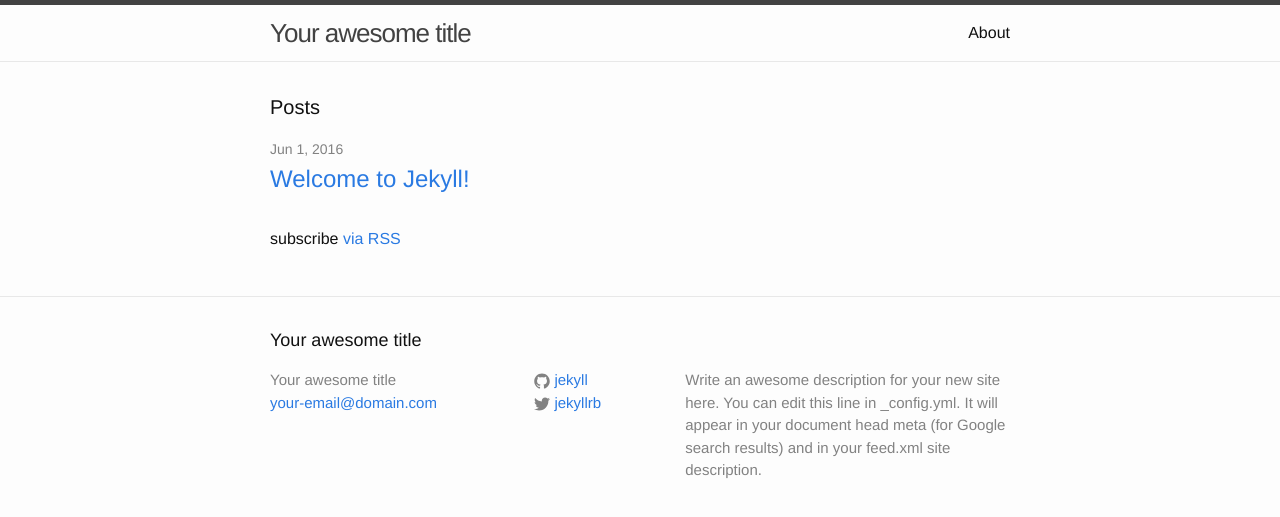
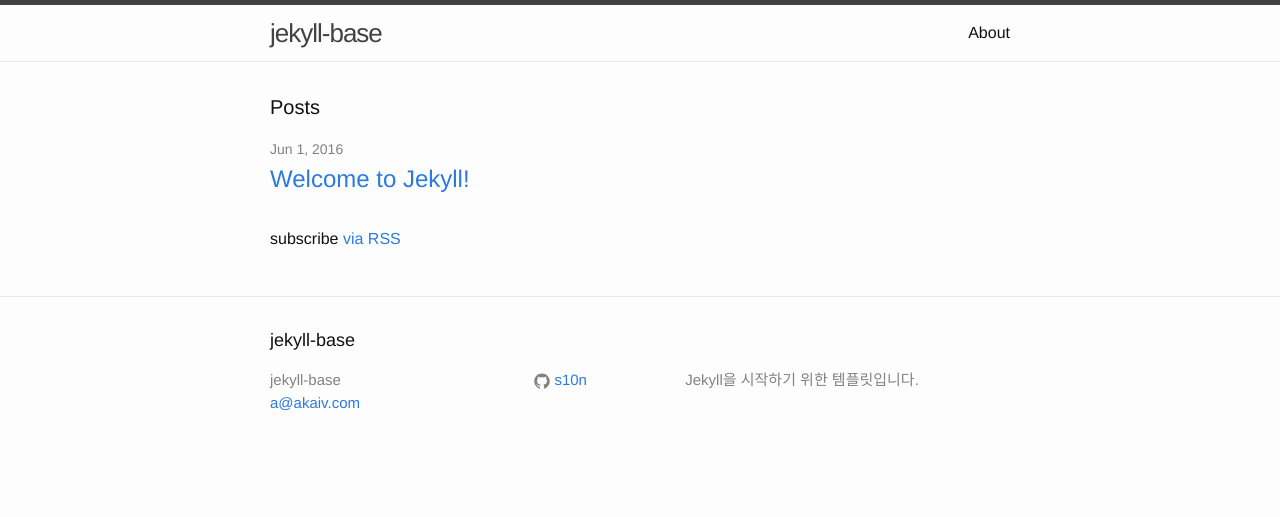
Before and after one commit to s10n/study, a Jekyll site: the page built from index.html, in a window 1280 px wide. Shown: the top 517 px of the page. Built offline with Jekyll 4.4.1, drawn with Linux system fonts in a browser that asks for light colours.

Commit message:
프로젝트: 기본 설정, 패키지 관리, 빌드 자동화 준비

```diff
--- a/_config.yml
+++ b/_config.yml
@@ -1,21 +1,29 @@
-# Welcome to Jekyll!
-#
-# This config file is meant for settings that affect your whole blog, values
-# which you are expected to set up once and rarely need to edit after that.
-# For technical reasons, this file is *NOT* reloaded automatically when you use
-# 'jekyll serve'. If you change this file, please restart the server process.
+# Project
+title: jekyll-base
+description: Jekyll을 시작하기 위한 템플릿입니다.
 
-# Site settings
-title: Your awesome title
-email: your-email@domain.com
-description: > # this means to ignore newlines until "baseurl:"
-  Write an awesome description for your new site here. You can edit this
-  line in _config.yml. It will appear in your document head meta (for
-  Google search results) and in your feed.xml site description.
-baseurl: "" # the subpath of your site, e.g. /blog
-url: "http://yourdomain.com" # the base hostname & protocol for your site
-twitter_username: jekyllrb
-github_username:  jekyll
+# Author
+author: 심철환
+email: a@akaiv.com
+github_username: s10n
 
-# Build settings
-markdown: kramdown
+# Configuration
+baseurl: /jekyll-base
+permalink: /:title
+kramdown:
+  input: GFM
+
+exclude:
+  - Gemfile
+  - Gemfile.lock
+  - LICENSE
+  - README.md
+  - CNAME
+  - node_modules
+  - assets
+
+sass:
+  style: :compressed
+
+lang: ko
+timezone: Asia/Seoul
```
Also changed, not shown: Gruntfile.js (added, +9 -0 lines), bower.json (added, +17 -0 lines), package.json (added, +21 -0 lines), 2 other files.
